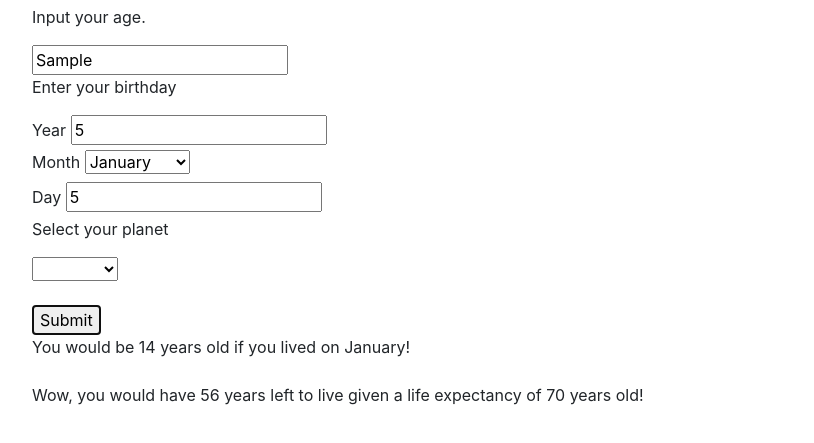
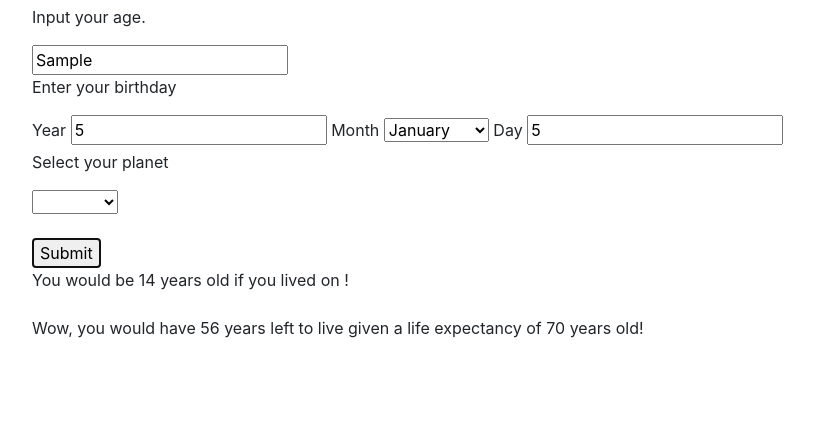
Before and after one commit to iancookwestgate/space-age-calculator, a website built with webpack: page src/index.html in a window 1280 px wide. Both pictures are taken after typing "Sample", "5", "5" into the empty fields and a click on the button "Submit". Shown: the part 51-494 px from the top of the page, without its empty margins (53-867 px from the left). Built offline with nearby package versions, Linux system fonts and the light colour scheme.

Commit message:
clean up HTML and JavaScript formatting.

```diff
--- a/src/index.html
+++ b/src/index.html
@@ -10,11 +10,8 @@
       <p> Input your age.</p>
       <input id="input" type="text" name="age" value="">
       <p>Enter your birthday</p>
-      <div class="formGrouping">
       <label for="year">Year</label>
       <input id="year" class="fromRun" type="number" required>
-      </div>
-      <div class="formGrouping">
       <label for "month">Month</label>
       <select id="month" name="month">
         <option id = "January" value="January">January</option>
@@ -30,13 +27,10 @@
         <option id = "November" value="November">November</option>
         <option id = "December" value="December">December</option>
       </select>
-      </div>
-      <div class="formGrouping">
       <label for "day">Day</label>
       <input id="day" class="formRun" type="number" required>
-      </div>
       <p>Select your planet</p>
-        <select name="planetForm">
+      <select id="planetary" name="planetForm">
        <option></option>
        <option id="mercury">Mercury</option>
        <option id="venus">Venus</option>
--- a/src/main.js
+++ b/src/main.js
@@ -56,8 +56,7 @@ $(document).ready(function() {
     const birthday = `${year}-${month}-${day}`;
     const yourBirthday = new findAge(birthday);
     const userAge = Math.round(yourBirthday.findAge());
-
-    const userPlanet = ($("select").val());
+    const userPlanet = ($("#planetary").val());
     const userStuff = new processAge(userAge, userPlanet);
     if (userPlanet==="Mercury"){
       userStuff.mercuryAge();
```
Lines whose indentation alone changed are shown as unchanged.
